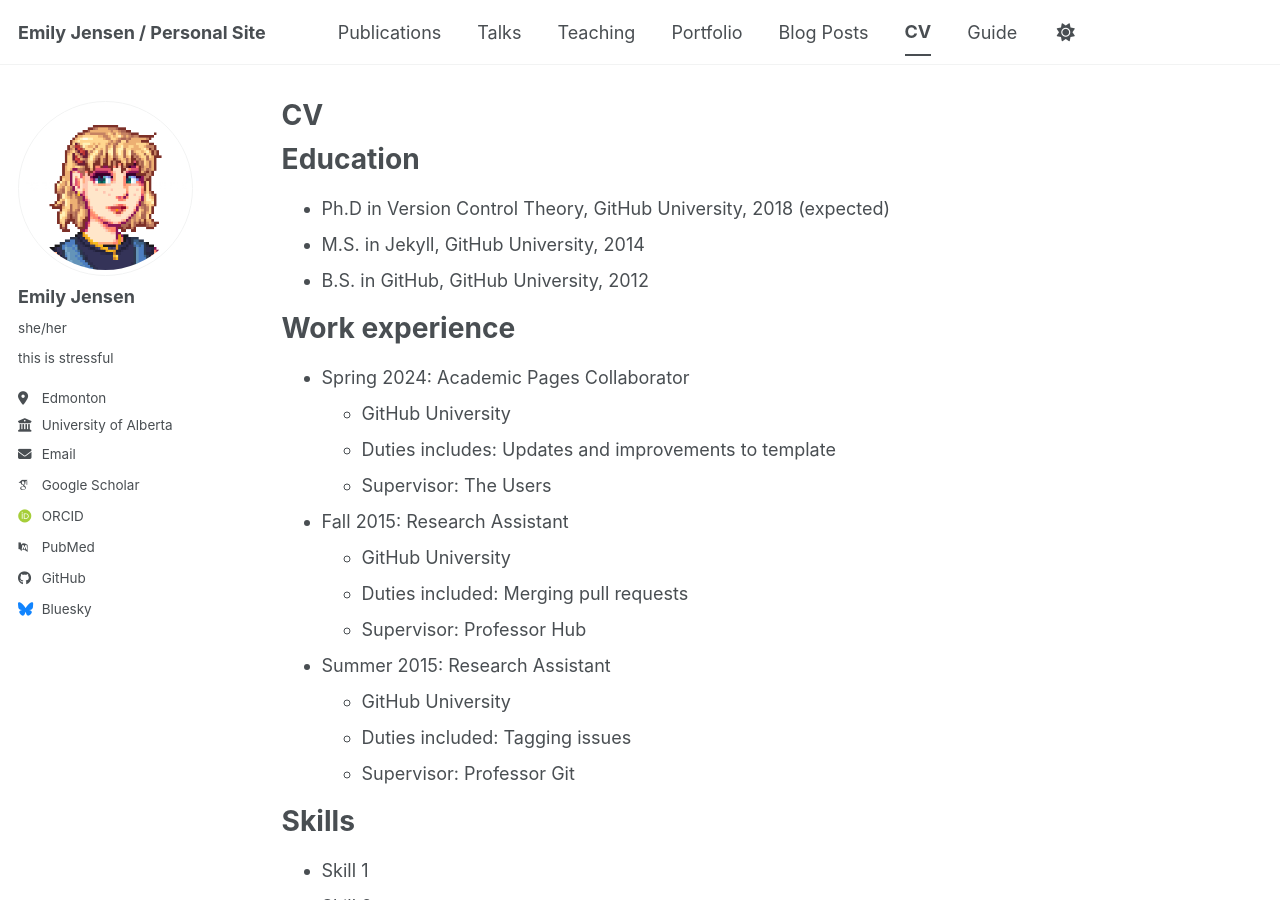
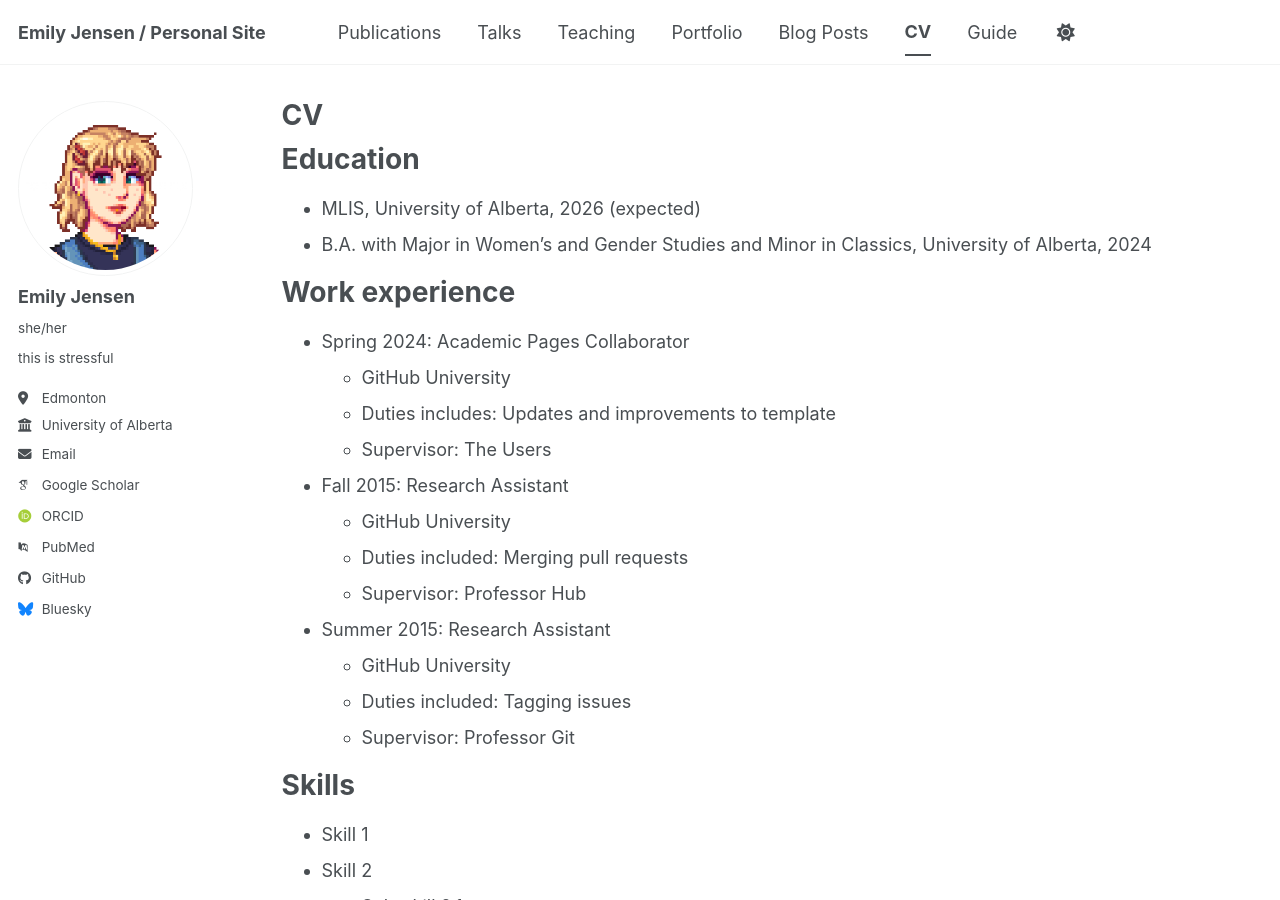
Before and after one commit to em-jense/me, a Jekyll site: the page built from _pages/cv.md, in a window 1280 px wide and 900 px high. Built offline with Jekyll 4.4.1, drawn with Linux system fonts in a browser that asks for light colours; some web fonts are replaced; a script bundle is joined from its source files by our own code; library files that are not in the unit come from our copies.

Commit message:
Update cv.md

```diff
--- a/_pages/cv.md
+++ b/_pages/cv.md
@@ -11,9 +11,8 @@
 
 Education
 ======
-* Ph.D in Version Control Theory, GitHub University, 2018 (expected)
-* M.S. in Jekyll, GitHub University, 2014
-* B.S. in GitHub, GitHub University, 2012
+* MLIS, University of Alberta, 2026 (expected)
+* B.A. with Major in Women's and Gender Studies and Minor in Classics, University of Alberta, 2024
 
 Work experience
 ======
```
